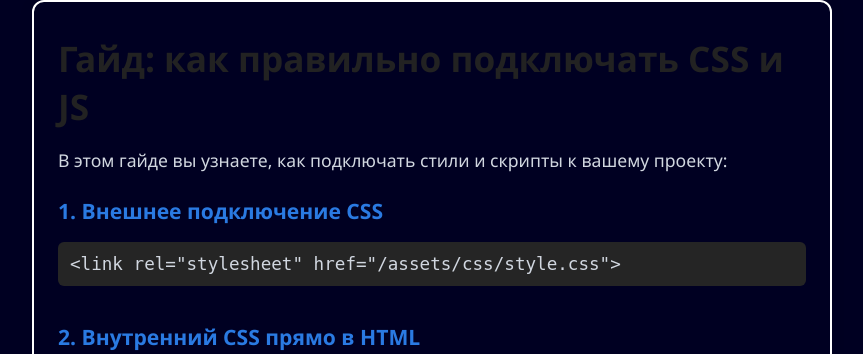
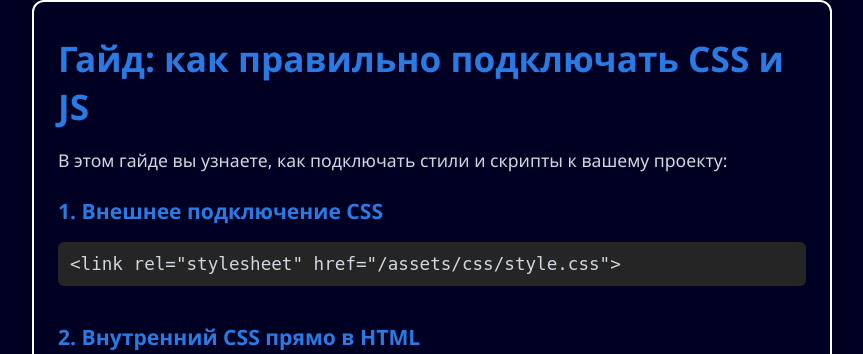
Before and after one commit to Verefer/WebElementsLab.ru, a PHP site: page /guide.php in a window 1280 px wide. Shown: the part 81-435 px from the top of the page, without its empty margins (208-1071 px from the left). Run offline with PHP 8.4, Linux system fonts and the light colour scheme.

Commit message:
Изменить цвет заголовка на странице гайда и обновить стили для ссылок

```diff
--- a/assets/css/style.css
+++ b/assets/css/style.css
@@ -460,7 +460,7 @@ pre[class*=language-] {
 .guide-main h1 {
     margin-bottom: 1.1rem;
     font-size: 2em;
-    color: #222;
+    color: #2a7ae2;
 }
 .guide-main h2 {
     margin-top: 1.5rem;
@@ -500,6 +500,5 @@ a {
 }
 a:hover {
     color: #0056b3;
-    background: #eaf4ff;
     text-decoration: none;
 }
```
